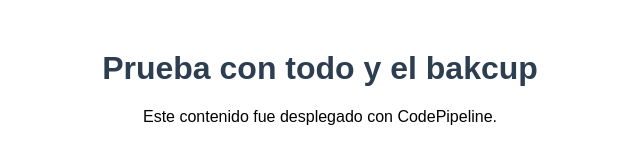
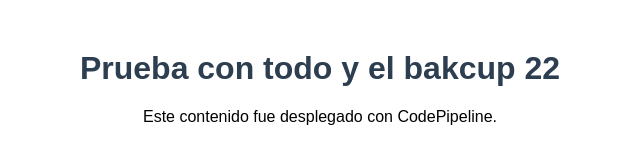
Before and after one commit to Ripca/TestPipeline, a website: page index.html in a window 1280 px wide. Shown: the whole page, without its empty margins (320-960 px from the left). Drawn offline with Linux system fonts and the light colour scheme.

Commit message:
Se agrega para backup 2222

```diff
--- a/index.html
+++ b/index.html
@@ -6,7 +6,7 @@
   <link rel="stylesheet" href="styles.css">
 </head>
 <body>
-  <h1>Prueba con todo y el bakcup</h1>
+  <h1>Prueba con todo y el bakcup 22</h1>
   <p id="mensaje"></p>
   <script src="app.js"></script>
 </body>
```
